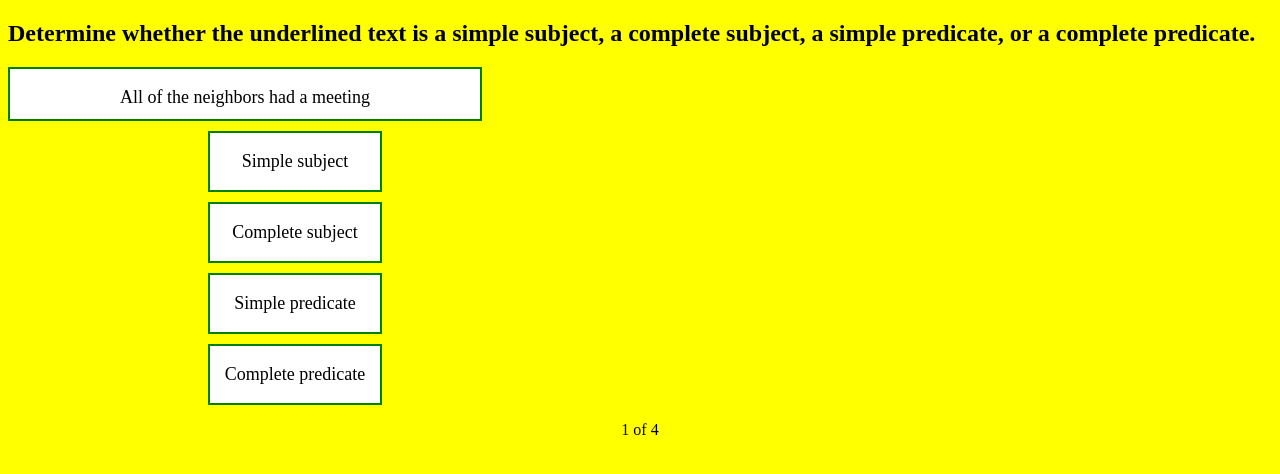
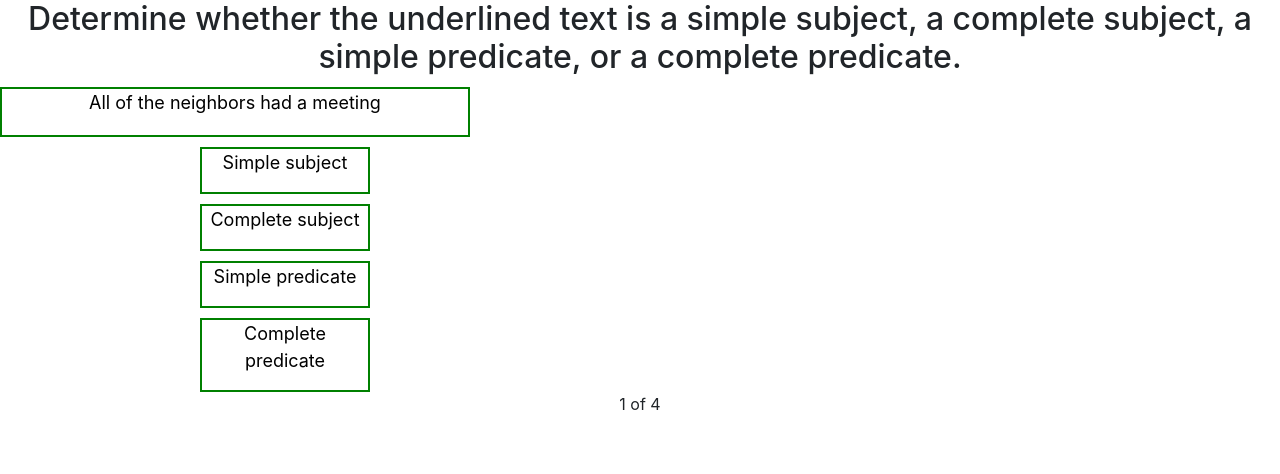
Before and after one commit to Nannapaneni/HTML-Tutorials, a website: page Example1/index.html in a window 1280 px wide. Drawn offline with nearby package versions, Linux system fonts and the light colour scheme.

Commit message:
dependencies added

```diff
--- a/Example1/index.css
+++ b/Example1/index.css
@@ -1,7 +1,10 @@
 body {
     background-color: yellow;
   }
+  .directions{
+    text-align: center;
 
+  }
   .question {
     margin-top: 10px;
     margin-bottom: 10px;
--- a/Example1/index.html
+++ b/Example1/index.html
@@ -3,10 +3,13 @@
 
 <head>
   <link rel="stylesheet" type="text/css" href="index.css">
+  <link rel="stylesheet" type="text/css" href="./node_modules/bootstrap/dist/css/bootstrap.min.css">
+
   <meta charset="utf-8">
   <meta http-equiv="X-UA-Compatible" content="IE = edge">
   <meta name="viewport" content="width = device-width, initial-scale = 1">
   <title> This is a page</title>
+  <script type="text/javascript" src="./node_modules/bootstrap/dist/js/bootstrap.min.js"></script>
 </head>
 
 <body>
```
Also changed, not shown: Example1/package.json (added, +14 -0 lines), 1 other file.
